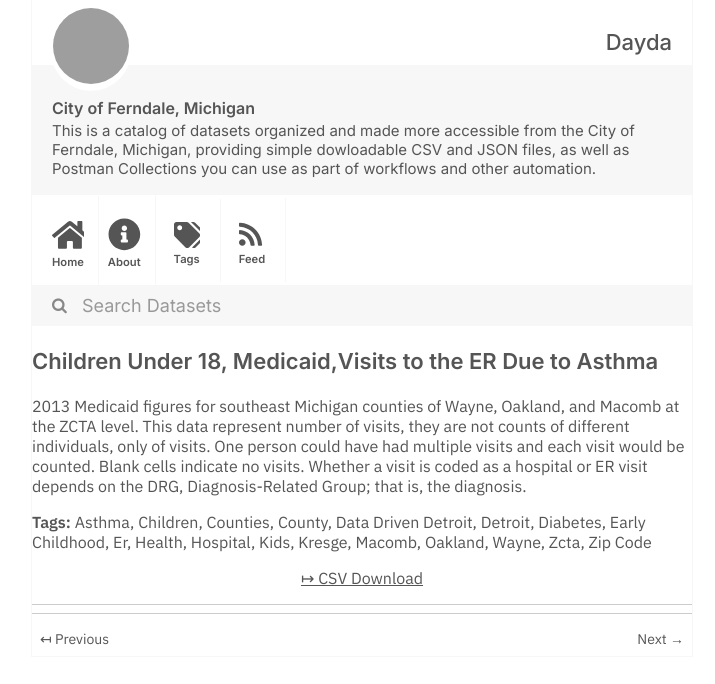
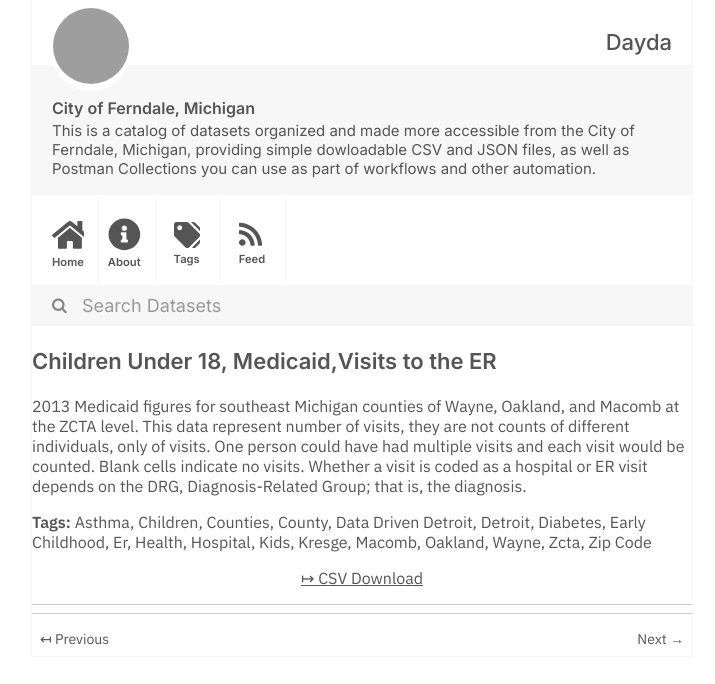
Before and after one commit to dayda-entities/city-of-ferndale-michigan, a Jekyll site: the page built from _posts/2020-11-12-children-under-18-medicaidvisi.md, in a window 1280 px wide, cut to the strip 0-684 px from the top of the page. Shown: the whole strip, without its empty margins (278-993 px from the left). Built offline with Jekyll 4.4.1, drawn with Linux system fonts in a browser that asks for light colours; grey boxes are pictures that could not be loaded.

```diff
--- a/_posts/2020-11-12-children-under-18-medicaidvisi.md
+++ b/_posts/2020-11-12-children-under-18-medicaidvisi.md
@@ -1,7 +1,7 @@
 ---
-title: 'Children Under 18, Medicaid,Visits to the ER Due to Asthma'
-created: '2020-11-12T12:28:36.048782'
-modified: '2020-11-12T12:28:36.048794'
+title: 'Children Under 18, Medicaid,Visits to the ER'
+created: '2020-11-12T12:28:36.260209'
+modified: '2020-11-12T12:28:36.260220'
 state: active
 type: dataset
 tags:
@@ -25,7 +25,7 @@ tags:
   - Zip Code
 groups:
   - Local Government
-csv_url: 'https://data.ferndalemi.gov/datasets/e217e3a7987346448ecc3497d34d4d36_1.csv'
+csv_url: 'https://data.ferndalemi.gov/datasets/e217e3a7987346448ecc3497d34d4d36_2.csv'
 json_url: ''
 layout: post
 
```
